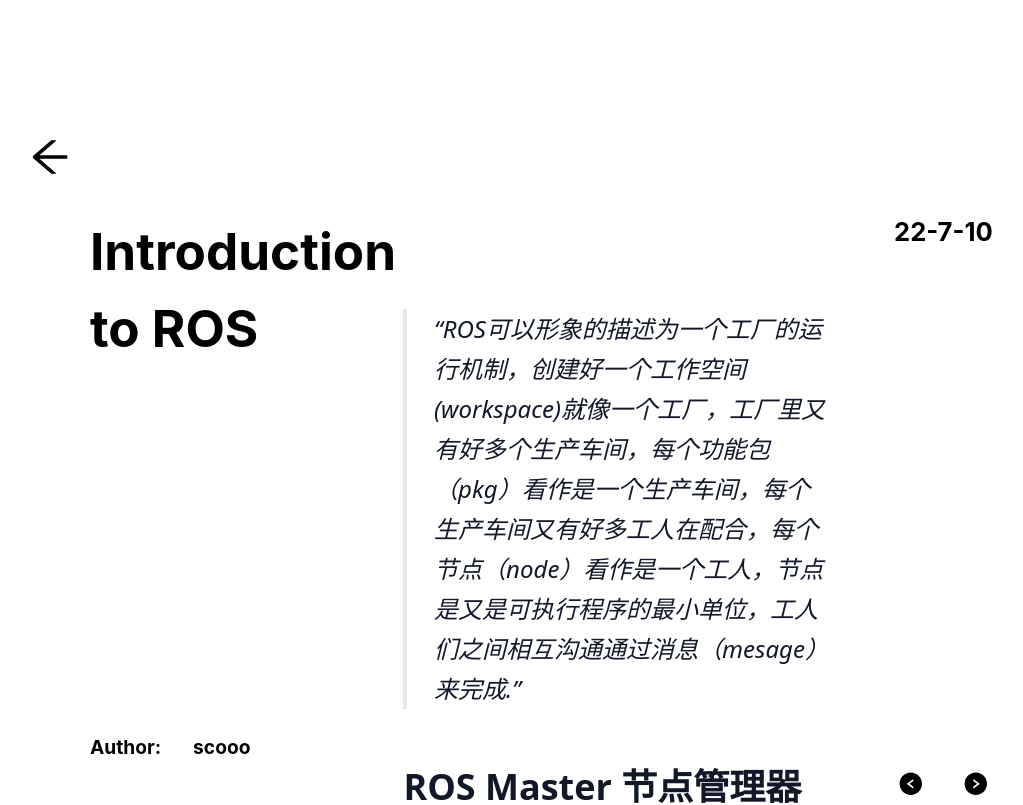
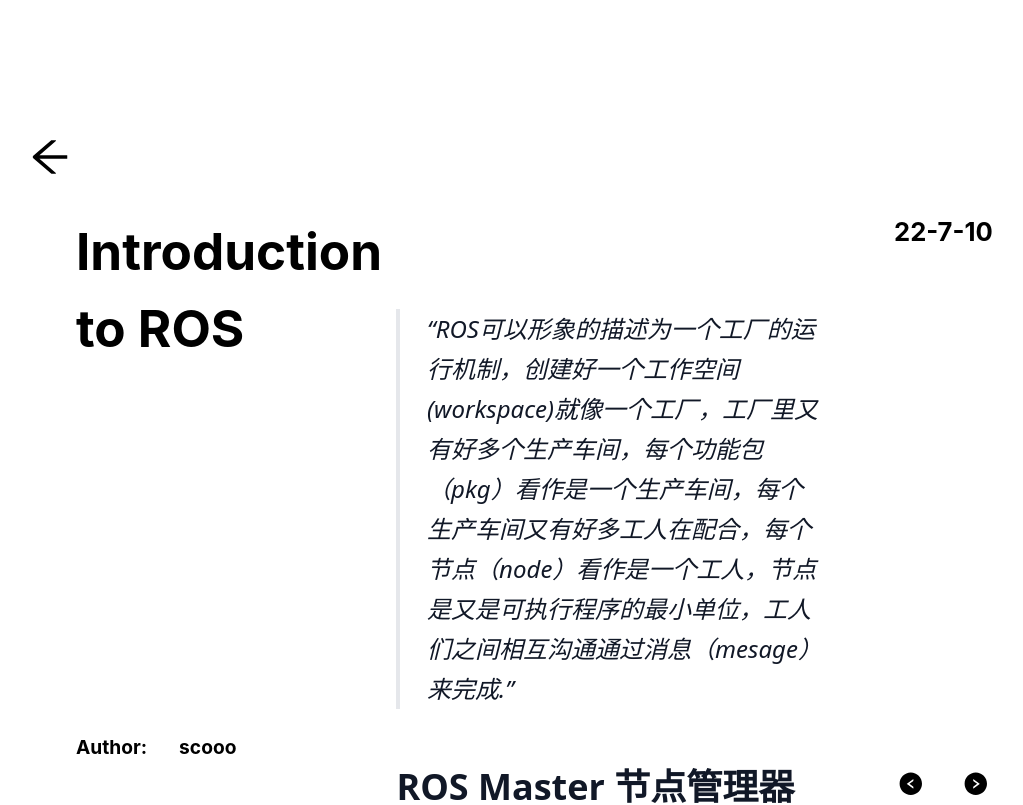
Before and after one commit to scooomaker/BlogChain, a Next.js app: page /blog/Introduction-to-ROS in a window 1280 px wide. Shown: the top 805 px of the page, without its empty margins (102-1125 px from the left). Built offline with nearby package versions, Linux system fonts and the light colour scheme; a web font is replaced by a local one.

Commit message:
modify slug

```diff
--- a/pages/blog/[slug].js
+++ b/pages/blog/[slug].js
@@ -51,7 +51,7 @@ export default function PostPage({ frontmatter, content }) {
       <div className='flex justify-between '>
 
         <div className='basis-[33%]'>
-          <div className='sticky top-[17%] apple text-black font-bold ml-16'>
+          <div className='sticky top-[17%] apple text-black font-bold ml-[50px]'>
             <div className=' text-[4vw] w-[60%] h-[520px]'>
               {frontmatter.title}
             </div>
```
